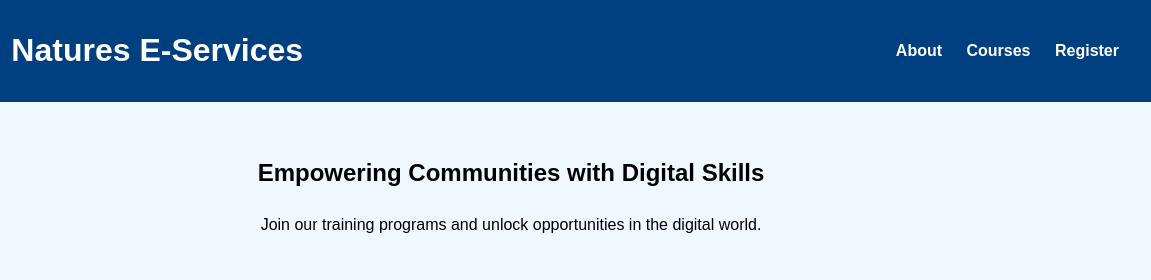
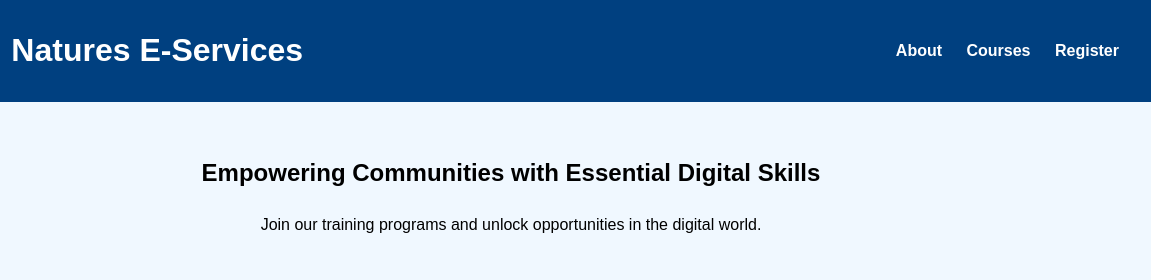
Before and after one commit to natures-e-services/training, a plain HTML site: page index.html in a window 1280 px wide. Shown: the top 280 px of the page, 129-1280 px from the left. Drawn offline with Linux system fonts and the light colour scheme.

Commit message:
Update index.html

```diff
--- a/index.html
+++ b/index.html
@@ -182,7 +182,7 @@
   </header>
 
   <section class="hero">
-    <h1>Empowering Communities with Digital Skills</h1>
+    <h1>Empowering Communities with Essential Digital Skills</h1>
     <p>Join our training programs and unlock opportunities in the digital world.</p>
   </section>
 
```
